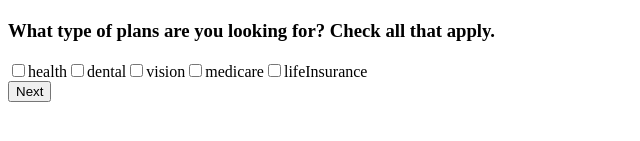
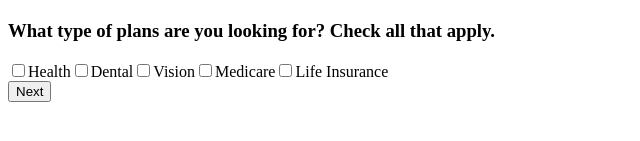
Before and after one commit to jpdevspace/React_IdealInsuranceFL, a React (Create React App) app: page / in a window 1280 px wide. Both pictures are taken after a click on the button "Back". Shown: the part 179-320 px from the top of the page, without its empty margins (0-640 px from the left). Built offline with nearby package versions, Linux system fonts and the light colour scheme.

Commit message:
Added questions 3 and 4

```diff
--- a/src/components/BackButton.jsx
+++ b/src/components/BackButton.jsx
@@ -1,9 +1,17 @@
-import React from "react";
+import React, { useContext } from "react";
+import LanguageContext from "../Context/LanguageContext";
+
 
 const BackButton = ({ goToPrevQuestion }) => {
+  const [ language ] = useContext(LanguageContext);
+  const buttonText = {
+    spanish: "Atrás",
+    english: "Back"
+  }
+
   return (
     <button id="backButton" onClick={goToPrevQuestion}>
-      Back
+      {buttonText[language]}
     </button>
   );
 };
--- a/src/components/Card.jsx
+++ b/src/components/Card.jsx
@@ -15,10 +15,6 @@ const Card = () => {
     1: {
       question: "Zip Code",
       answer: null,
-      component: {
-        english: "Question01",
-        spanish: "Pregunta01",
-      },
       isAnswered: false
     },
     2: {
@@ -30,37 +26,21 @@ const Card = () => {
         medicare: false,
         lifeInsurance: false
       },
-      component: {
-        english: "Question02",
-        spanish: "Pregunta02",
-      },
       isAnswered: false
     },
     3: {
       question: "House Hold Income",
-      answer: "",
-      component: {
-        english: "Question03",
-        spanish: "Pregunta03",
-      },
+      answer: 0,
       isAnswered: false
     },
     4: {
       question: "Number of people in household",
-      answer: null,
-      component: {
-        english: "Question04",
-        spanish: "Pregunta04",
-      },
+      answer: 0,
       isAnswered: false
     },
     5: {
       question: "People included in coverage",
-      answer: null,
-      component: {
-        english: "Question05",
-        spanish: "Pregunta05",
-      },
+      answer: 0,
       isAnswered: false
     },
     6: {
@@ -70,10 +50,6 @@ const Card = () => {
       age: "",
       gender: "",
       dob: "",
-      component: {
-        english: "Question06",
-        spanish: "Pregunta06",
-      },
       isAnswered: false
     },
   });
@@ -107,7 +83,9 @@ const Card = () => {
         );
       case 4:
         return (
-          <Question04 updateAnswer={(newAnswer) => handleQuestionUpdate(newAnswer)}  />
+          <Question04
+            updateAnswer={(newAnswer, isAnswered) => handleQuestionUpdate(newAnswer, isAnswered)}
+            currAnswer={info[4].answer} />
         );
       case 5:
         return (
--- a/src/components/NextButton.jsx
+++ b/src/components/NextButton.jsx
@@ -1,9 +1,17 @@
-import React from "react";
+import React, { useContext } from "react";
+import LanguageContext from "../Context/LanguageContext";
+
 
 const NextButton = ({goToNextQuestion}) => {
+  const [ language ] = useContext(LanguageContext);
+  const buttonText = {
+    spanish: "Siguiente",
+    english: "Next"
+  }
+
   return (
     <button id="nextButton" onClick={goToNextQuestion}>
-      Next
+      {buttonText[language]}
     </button>
   );
 };
--- a/src/components/Questions/Question01.jsx
+++ b/src/components/Questions/Question01.jsx
@@ -2,9 +2,8 @@ import React, { useContext } from "react";
 import LanguageContext from "../../Context/LanguageContext";
 
 const Question01 = ({ updateAnswer, currAnswer }) => {
-  const [ language, setLanguage ] = useContext(LanguageContext);
-  console.log("Language >>>", language);
-  // const language = "english";
+  const [ language ] = useContext(LanguageContext);
+
   const question = {
     spanish: "Compare planes accequibles y obtenga la mejor cobertura.",
     english: "Compare affordable plans and get the best coverage."
--- a/src/components/Questions/Question02.jsx
+++ b/src/components/Questions/Question02.jsx
@@ -1,7 +1,9 @@
-import React, { useState, useEffect } from "react";
+import React, { useContext, useState, useEffect } from "react";
+import LanguageContext from "../../Context/LanguageContext";
 
 const Question02 = ({ updateAnswer, currAnswer }) => {
   const [ selection, setSelection ] = useState(currAnswer);
+  const [ language ] = useContext(LanguageContext);
 
   useEffect(() => {
     // Checks if user made a selection
@@ -9,14 +11,30 @@ const Question02 = ({ updateAnswer, currAnswer }) => {
     const isAnswered = Object.keys(selection).some(val => selection[val] === true);
 
     updateAnswer(selection, isAnswered);
-  // eslint-disable-next-line react-hooks/exhaustive-deps
+    // eslint-disable-next-line react-hooks/exhaustive-deps
   }, [ selection ]);
 
-  const language = "english";
   const question = {
     spanish: "Qué tipo de plan está buscando? Marque todas las que apliquen.",
     english: "What type of plans are you looking for? Check all that apply.",
   };
+
+  const options = {
+    spanish: {
+      health: "Salud",
+      dental: "Dental",
+      vision: "Visión",
+      medicare: "Medicare",
+      lifeInsurance: "Seguro de Vida"
+    },
+    english: {
+      health: "Health",
+      dental: "Dental",
+      vision: "Vision",
+      medicare: "Medicare",
+      lifeInsurance: "Life Insurance"
+    }
+  }
 
   const handleChange = e => {
     const { checked, name } = e.target;
@@ -41,7 +59,7 @@ const Question02 = ({ updateAnswer, currAnswer }) => {
                 name={opt}
                 checked={selection[opt]}
               />
-              { opt }
+              { options[language][opt] }
             </label>
           ))
         }
--- a/src/components/Questions/Question03.jsx
+++ b/src/components/Questions/Question03.jsx
@@ -1,7 +1,10 @@
-import React, { useEffect } from "react";
+import React, { useContext, useEffect } from "react";
 import useRadioList from "./useRadioList";
+import LanguageContext from "../../Context/LanguageContext";
 
 const Question03 = ({ updateAnswer, currAnswer }) => {
+  const [ language ] = useContext(LanguageContext);
+
   const incomeOpts = {
     tier1: "0 - 15000",
     tier2: "15001 - 20000",
@@ -17,12 +20,12 @@ const Question03 = ({ updateAnswer, currAnswer }) => {
 
   useEffect(() => {
     // Radio buttons can't be unselected, so if there's a selection
-    // it's safe to make it true
+    // it's safe to make it true. Here selection is the label of the
+    // selected element. e.g. "15001 - 20000"
     updateAnswer(selection, selection.length > 0);
   // eslint-disable-next-line react-hooks/exhaustive-deps
   }, [selection]);
 
-  const language = "english";
   const question = {
     spanish: "Cuánto es el ingreso total de su hogar?",
     english: "What is your total household income?",
--- a/src/components/Questions/Question04.jsx
+++ b/src/components/Questions/Question04.jsx
@@ -1,12 +1,44 @@
-import React from "react";
+import React, { useContext, useEffect } from "react";
+import useRadioList from "./useRadioList";
+import LanguageContext from "../../Context/LanguageContext";
 
-const Question04 = ({ question }) => {
-    return (
-        <>
-            <h3>Question 04</h3>
-            <p>{ question }</p>
-        </>
-    );
+const Question04 = ({ updateAnswer, currAnswer }) => {
+  const [ language ] = useContext(LanguageContext);
+
+  const houseHoldSizeOpts = {
+    1: "1",
+    2: "2",
+    3: "3",
+    4: "4",
+    5: "5",
+    6: "6",
+    7: "7",
+    8: "8",
+    9: "9",
+    10: "10"
+  };
+
+  const [ selection, HouseHoldSizeRadioList ] = useRadioList("House Hold Size", currAnswer, houseHoldSizeOpts);
+
+  useEffect(() => {
+    // Radio buttons can't be unselected, so if there's a selection
+    // it's safe to make it true. Here selection is the label of the
+    // selected element. e.g. "9"
+    updateAnswer(selection, selection.length > 0);
+  // eslint-disable-next-line react-hooks/exhaustive-deps
+  }, [selection]);
+
+  const question = {
+    spanish: "Cuántas personas habitan en su casa?",
+    english: "How many people live in your household?",
+  };
+
+  return (
+    <>
+      <h3>{question[language]}</h3>
+      <HouseHoldSizeRadioList />
+    </>
+  );
 };
 
 export default Question04;
```
